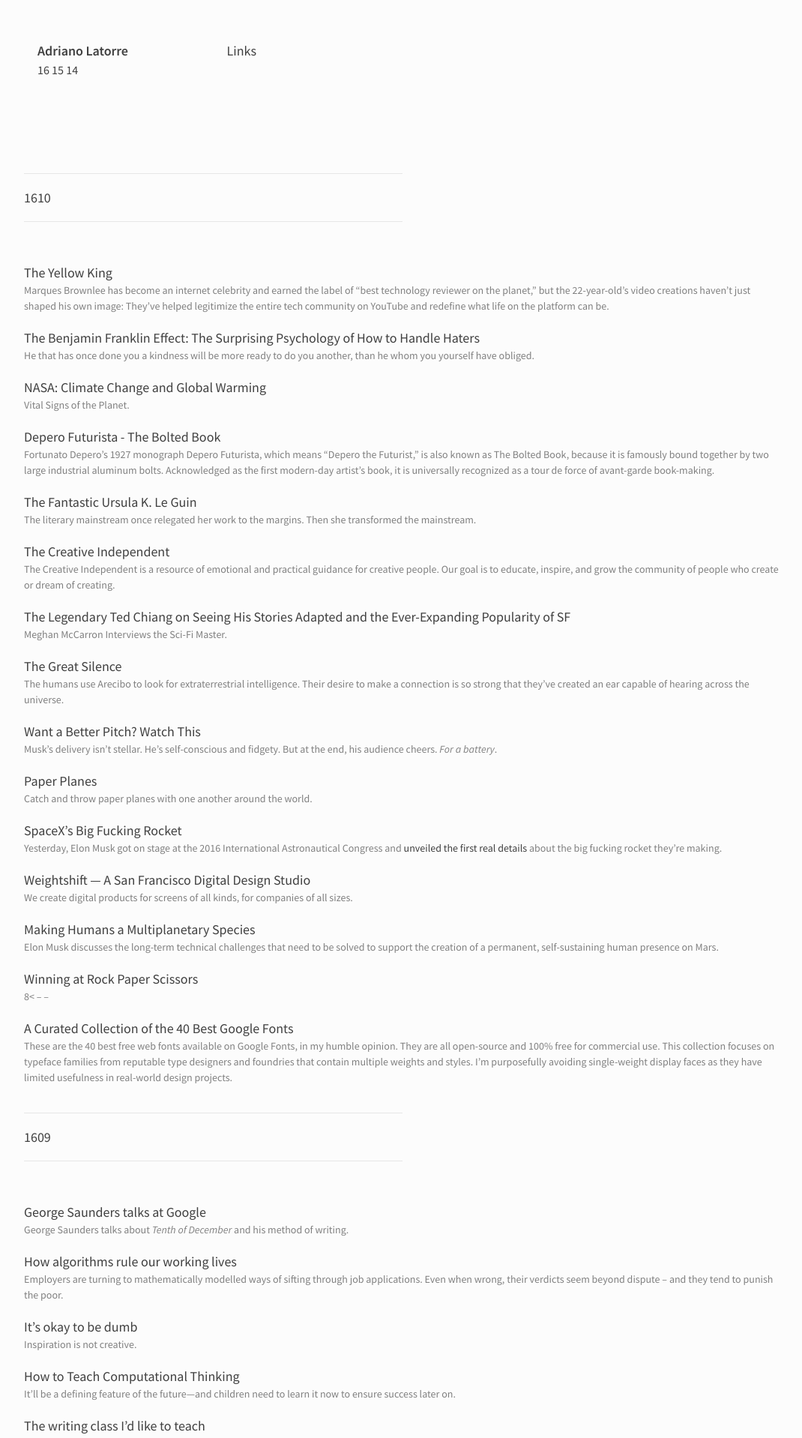
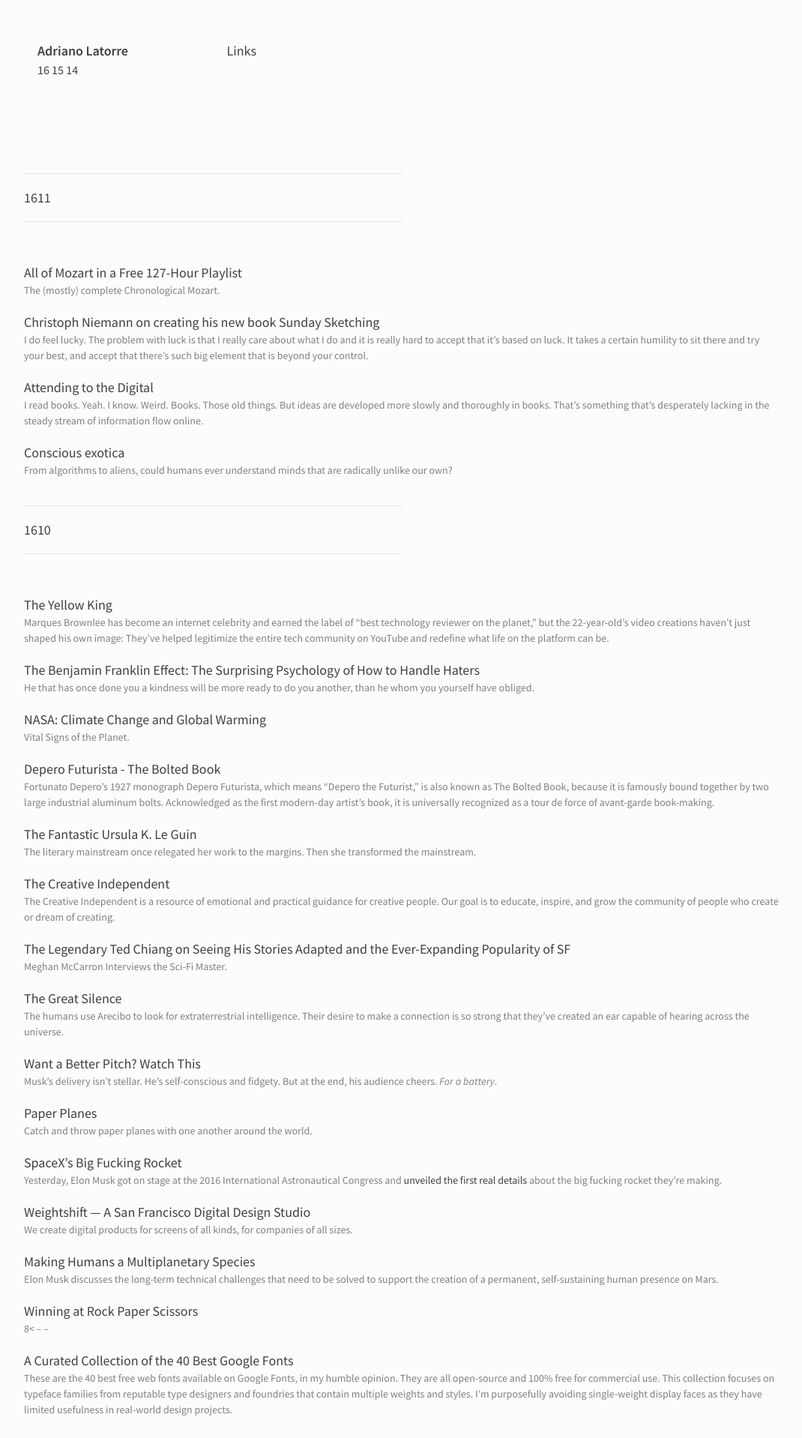
Before and after one commit to AdrianoLatorre/adriano.latorre.info, a Jekyll site: the page built from _links/16.md, in a window 1280 px wide. Shown: the top 1918 px of the page at 75% size, without its empty margins (94-1164 px from the left). Built offline with Jekyll 4.4.1, drawn with Linux system fonts in a browser that asks for light colours.

Commit message:
Links and css

```diff
--- a/_links/16.md
+++ b/_links/16.md
@@ -4,6 +4,20 @@ nav: "Links"
 permalink: /links/16/
 year: 16
 ---
+
+### 1611
+
+[All of Mozart in a Free 127-Hour Playlist](http://www.openculture.com/2015/07/hear-all-of-mozart-in-a-free-127-hour-playlist.html)
+: The (mostly) complete Chronological Mozart.
+
+[Christoph Niemann on creating his new book Sunday Sketching](http://www.itsnicethat.com/articles/christoph-niemann-sunday-sketching-261016)
+: I do feel lucky. The problem with luck is that I really care about what I do and it is really hard to accept that it’s based on luck. It takes a certain humility to sit there and try your best, and accept that there’s such big element that is beyond your control.
+
+[Attending to the Digital](http://hackeducation.com/2016/10/21/attention)
+: I read books. Yeah. I know. Weird. Books. Those old things. But ideas are developed more slowly and thoroughly in books. That’s something that’s desperately lacking in the steady stream of information flow online.
+
+[Conscious exotica](https://aeon.co/essays/beyond-humans-what-other-kinds-of-minds-might-be-out-there)
+: From algorithms to aliens, could humans ever understand minds that are radically unlike our own?
 
 ### 1610
 
--- a/_sass/objects.scss
+++ b/_sass/objects.scss
@@ -3,10 +3,7 @@
 .container {
   margin: 0 auto 10em;
   padding: 0 1em;
-}
-
-@media all and (min-width: 64em) {
-  .container {
+  @media all and (min-width: 64em) {
     max-width: 64em;
   }
 }
@@ -18,38 +15,20 @@
 
 .grid-width {
   flex: 0 0 100%;
-}
-
-html {
-    font-size: 100%;
-  }
-
-@media all and (min-width: 32em) {
-  html {
-    font-size: 100%;
-  }
-  .grid-width {
+  @media all and (min-width: 24em) {
     flex: 0 0 50%;
   }
-}
-
-@media all and (min-width: 48em) {
-  html {
-    font-size: 100%;
-  }
-  .grid-width {
+  @media all and (min-width: 45em) {
     flex: 0 0 25%;
   }
 }
 
-@media all and (min-width: 96em) {
-  html {
+html {
+  font-size: 100%;
+  @media all and (min-width: 96em) {
     font-size: 150%;
   }
-}
-
-@media all and (min-width: 144em) {
-  html {
+  @media all and (min-width: 144em) {
     font-size: 200%;
   }
 }
@@ -103,9 +82,7 @@ html {
   font-size: $f18;
   margin-top: 6em;
   > dl {
-    &:first-child {
-      xopacity: .32;
-    }
+    margin: 0 0 2em;
     > dt {
       border-top: .5px solid $g90;
       margin: 1em 0;
```
